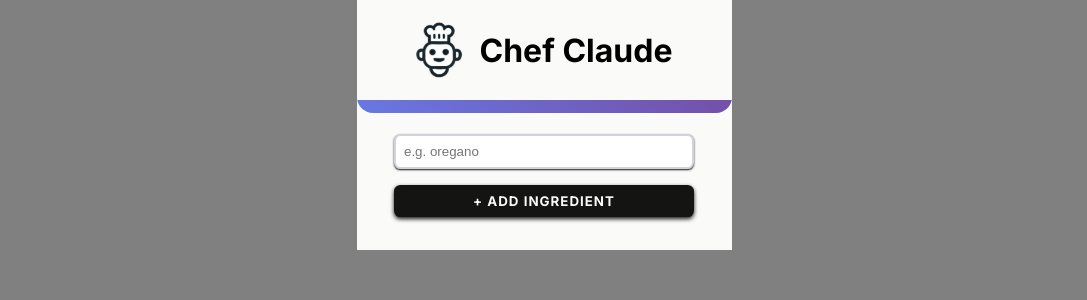
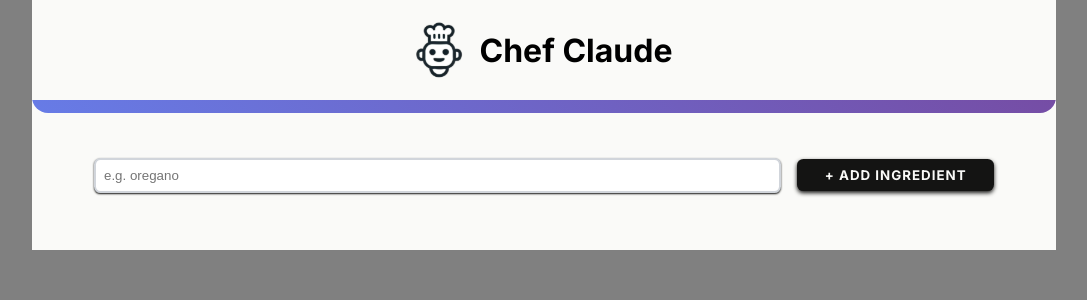
Before and after one commit to RosaBen/chef-claude-v2, a React (Vite) app in the folder frontend/: page / in a window 1280 px wide. Shown: the top 300 px of the page, without its empty margins (96-1183 px from the left). Built offline with nearby package versions, Linux system fonts and the light colour scheme.

Commit message:
added recipe markdown in html

```diff
--- a/frontend/src/assets/styles/responsive.css
+++ b/frontend/src/assets/styles/responsive.css
@@ -1,4 +1,4 @@
-/* @media screen and (min-width: 768px) {
+@media screen and (min-width: 768px) {
   .container {
     max-width: 768px;
   }
@@ -25,7 +25,8 @@
 
   .list-ingredients,
   .get-recipe,
-  .recipe-instructions {
+  .recipe-instructions,
+  .markdown-section {
     width: 600px;
   }
 
@@ -51,9 +52,9 @@
     align-self: center;
     justify-self: center;
   }
-} */
+}
 
-/* @media screen and (min-width: 1024px) {
+@media screen and (min-width: 1024px) {
   .container {
     max-width: 1024px;
   }
@@ -64,7 +65,8 @@
   main form,
   .list-ingredients,
   .get-recipe,
-  .recipe-instructions {
+  .recipe-instructions,
+  .markdown-section {
     width: 900px;
   }
 
@@ -81,4 +83,4 @@
     grid-template-columns: repeat(3, 1fr);
     gap: 0.5rem;
   }
-} */
+}
```
